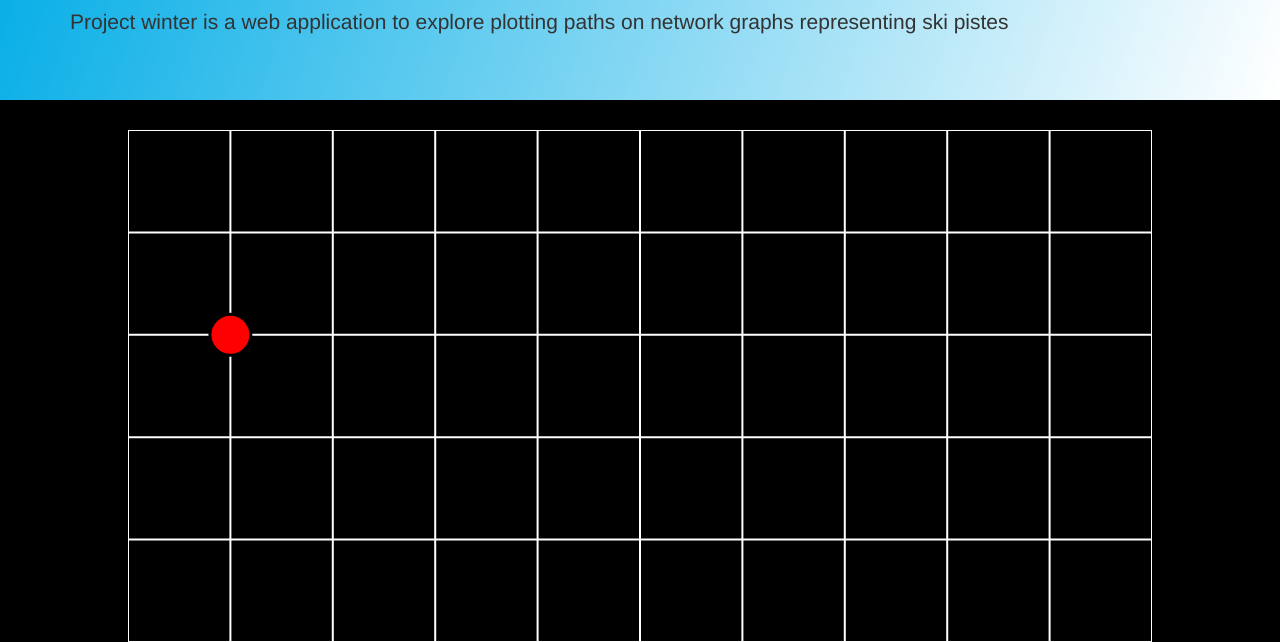
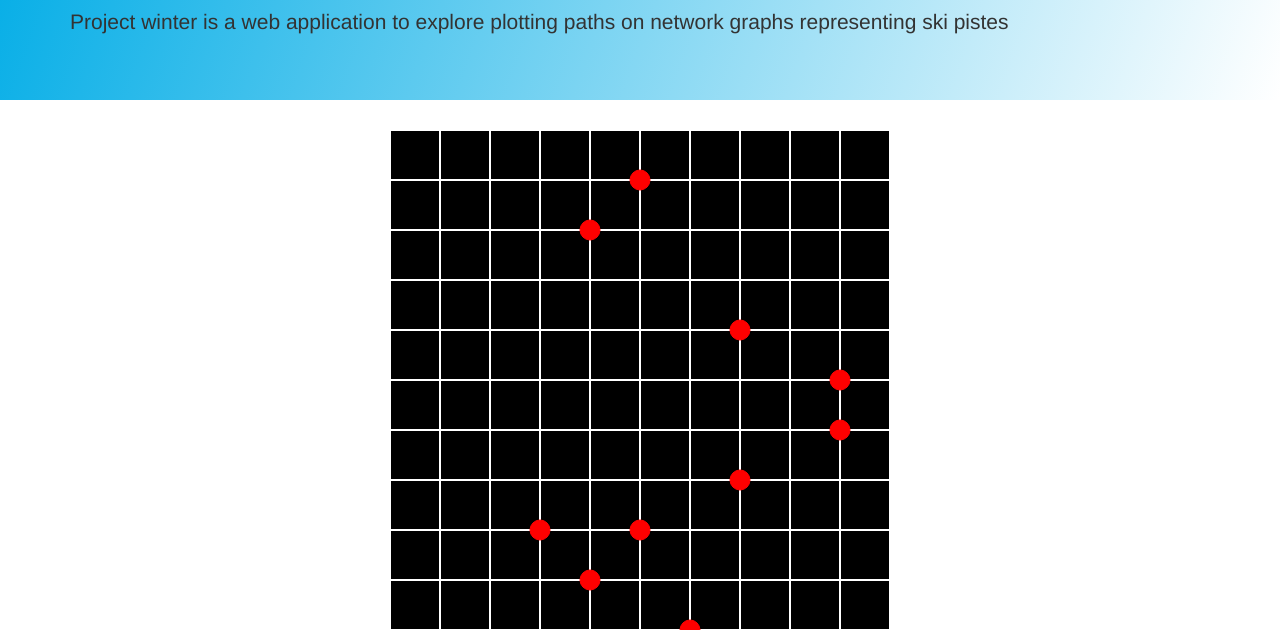
Before and after one commit to jonathontoman/winter, a plain HTML site: page index.html in a window 1280 px wide. Shown: the part 140-782 px from the top of the page. Drawn offline with Linux system fonts and the light colour scheme.

Commit message:
dynamic svg graph tidying up

```diff
--- a/css/winter.css
+++ b/css/winter.css
@@ -2,11 +2,11 @@ svg {
     height: 100%;
     width: 100%;
 }
-
+/*
 body
 {
     background-color: black;
-}
+}*/
 
 
 /* id styles */
@@ -25,6 +25,7 @@ body
     margin-right: auto;
 	position: relative;
 	width: 80%;
+    max-width: 500px;
 }
 
 
--- a/data/nodes.json
+++ b/data/nodes.json
@@ -1,15 +1,15 @@
 {
     "description": "A basic set of nodes",
     "nodes": [
-        {"x":"5","y":"2", "z":"0"},
-        {"x":"4","y":"5", "z":"0"},
+        {"x":"5","y":"1", "z":"0"},
+        {"x":"4","y":"2", "z":"0"},
+        {"x":"7","y":"4", "z":"0"},
+        {"x":"9","y":"5", "z":"0"},
+        {"x":"9","y":"6", "z":"0"},
         {"x":"7","y":"7", "z":"0"},
-        {"x":"9","y":"9", "z":"0"},
-        {"x":"9","y":"11", "z":"0"},
-        {"x":"7","y":"12", "z":"0"},
-        {"x":"5","y":"14", "z":"0"},
-        {"x":"3","y":"16", "z":"0"},
-        {"x":"4","y":"18", "z":"0"},
-        {"x":"6","y":"20", "z":"0"}
+        {"x":"5","y":"8", "z":"0"},
+        {"x":"3","y":"8", "z":"0"},
+        {"x":"4","y":"9", "z":"0"},
+        {"x":"6","y":"10", "z":"0"}
     ]
 }
--- a/index.html
+++ b/index.html
@@ -23,7 +23,7 @@
 
     <div class='graph-container'>
         <div class='graph-box'>
-        <svg class="graph">
+        <svg id="networkGraph" class="graph">
             <line class="graph-line" x1="0%" y1="0%" x2="0" y2="100%" />
             <line class="graph-line" x1="10%" y1="0%" x2="10%" y2="100%" />
             <line class="graph-line" x1="20%" y1="0%" x2="20%" y2="100%" />
@@ -46,7 +46,6 @@
             <line class="graph-line" x1="0%" y1="80%" x2="100%" y2="80%" />
             <line class="graph-line" x1="0%" y1="90%" x2="100%" y2="90%" />
             <line class="graph-line" x1="0%" y1="100%" x2="100%" y2="100%" />
-            <circle cx="10%" cy="20%" r="2%" stroke="black" stroke-width="3" fill="red"></circle>
         </svg>
             </div>
     </div>
--- a/js/winter.js
+++ b/js/winter.js
@@ -6,6 +6,8 @@ window.addEventListener('load', function () {
         dataType: "json",
         success: function (data) {
             displayNodes(data);
+
+            $('#body').append('<h2>adasdasdasdsa<h2/>')
         },
         error: function (xhr, ajaxOptions, error) {
             console.log(ajaxOptions);
@@ -14,17 +16,23 @@ window.addEventListener('load', function () {
     });
 });
 
-function displayNodes(data)
-{
+function displayNodes(data) {
 
-/*    var nodes = data.nodes;
+    var nodes = data.nodes;
     console.log(nodes);
+    var length = nodes.length;
 
-    var length = nodes.length;
-    for (var i = 0; i < length ; i++)
-    {
-        $('#graph').append('<circle cx="10%" cy="20%" r="2%" stroke="black" stroke-width="3" fill="red"/>');
-        console.log('display nodes method');
-    }*/
+    // create new html elements
+    for (var i = 0; i < length; i++) {
+        var circle = document.createElementNS("http://www.w3.org/2000/svg", 'circle');
+        circle.setAttribute('cx', nodes[i].x + '0%');
+        circle.setAttribute('cy', nodes[i].y+ '0%');
+        circle.setAttribute('r', '2%');
+        circle.setAttribute('fill', 'red');
+        circle.setAttribute('stroke', 'red');
+        circle.setAttribute('stroke-width', '1');
+        document.getElementById('networkGraph').appendChild(circle);
+        console.log(nodes[i].x + "," + nodes[i].y);
+    }
 
 }
```
